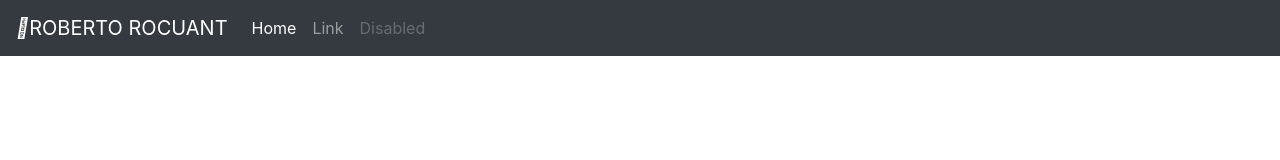
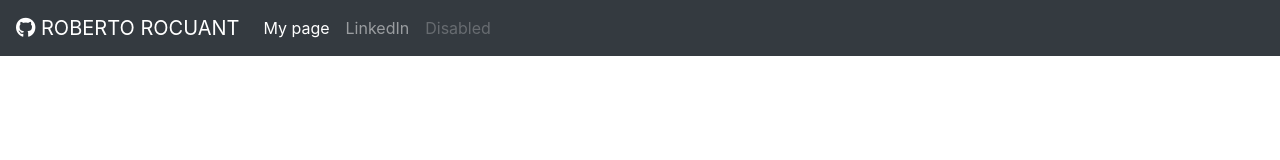
Before and after one commit to Nouvellie/nouvellie.github.io, a plain HTML site: page index.html in a window 1280 px wide. Drawn offline with nearby package versions, Linux system fonts and the light colour scheme.

Commit message:
font awesome ready

```diff
--- a/index.html
+++ b/index.html
@@ -10,12 +10,14 @@
     <meta name="viewport" content="width=device-width, initial-scale=1">
     <link rel="icon" type="image/x-icon" href="https://github.com/Nouvellie/nouvellie.github.io/blob/master/img/guitar.png">
     <link rel="stylesheet" href="https://stackpath.bootstrapcdn.com/bootstrap/4.4.1/css/bootstrap.min.css" integrity="sha384-Vkoo8x4CGsO3+Hhxv8T/Q5PaXtkKtu6ug5TOeNV6gBiFeWPGFN9MuhOf23Q9Ifjh" crossorigin="anonymous">
-    <link rel="stylesheet" type="text/css" href="https://stackpath.bootstrapcdn.com/font-awesome/4.7.0/css/font-awesome.min.css">
+    <script src="https://kit.fontawesome.com/777a1a5c1a.js" crossorigin="anonymous"></script>
+    <!-- <link href=".static/css/brands.min.css" rel="stylesheet"> -->
+    <!-- <link href=".static/css/solid.css" rel="stylesheet"> -->
 </head>
 
 <body>
     <nav class="navbar navbar-expand-lg navbar-dark bg-dark">
-  <a class="navbar-brand" href="#"><i class="fab fa-github"></i>ROBERTO ROCUANT</a>
+  <a class="navbar-brand" href="https://github.com/nouvellie"><i class="fab fa-github"></i> ROBERTO ROCUANT</a>
   <button class="navbar-toggler" type="button" data-toggle="collapse" data-target="#navbarSupportedContent" aria-controls="navbarSupportedContent" aria-expanded="false" aria-label="Toggle navigation">
     <span class="navbar-toggler-icon"></span>
   </button>
@@ -23,10 +25,10 @@
   <div class="collapse navbar-collapse" id="navbarSupportedContent">
     <ul class="navbar-nav mr-auto">
       <li class="nav-item active">
-        <a class="nav-link" href="">Home <span class="sr-only">(current)</span></a>
+        <a class="nav-link" href="#">My page <span class="sr-only">(current)</span></a>
       </li>
       <li class="nav-item">
-        <a class="nav-link" href="">Link</a>
+        <a class="nav-link" href="#">LinkedIn</a>
       </li>
 
       <li class="nav-item">
```
Also changed, not shown: 1 other file.
